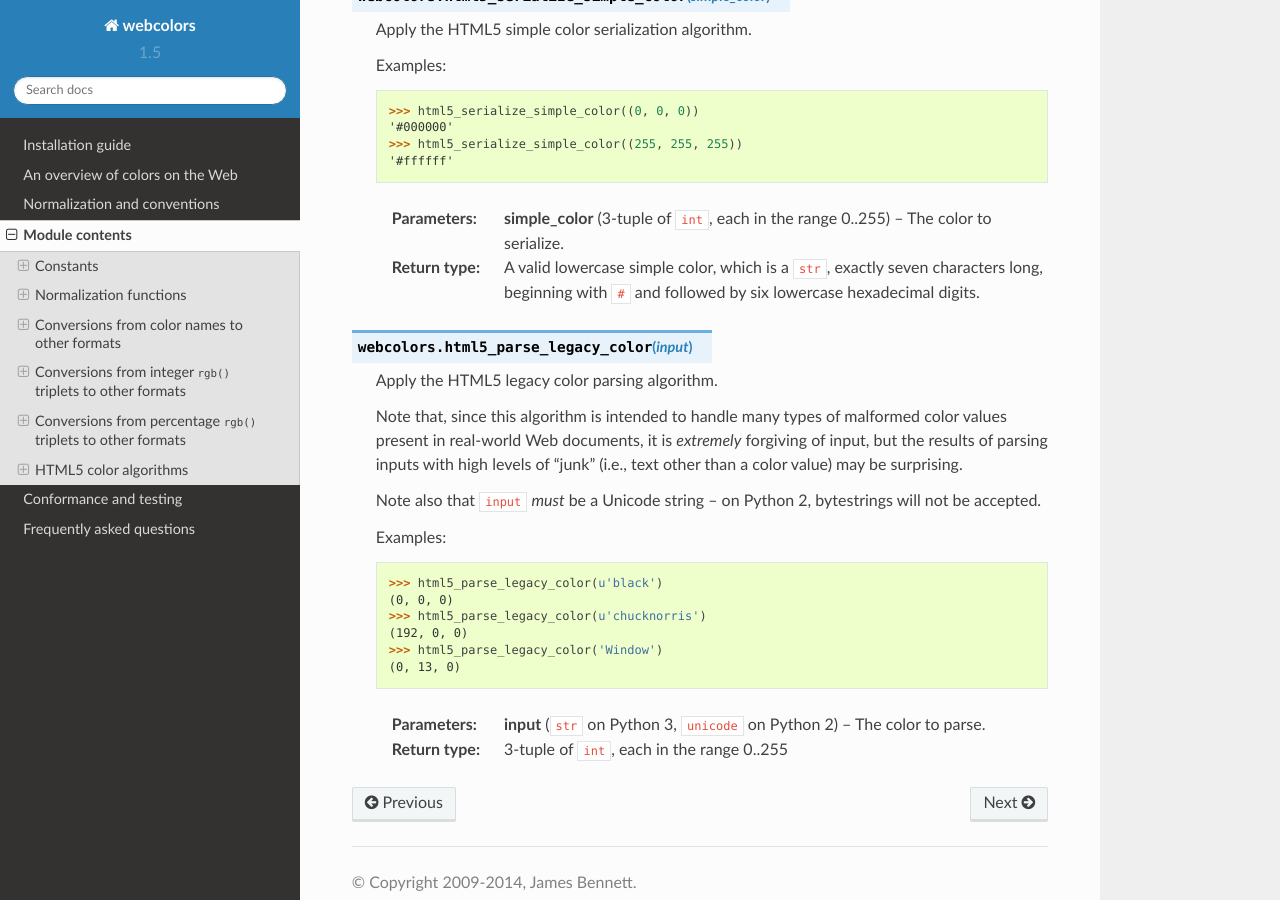
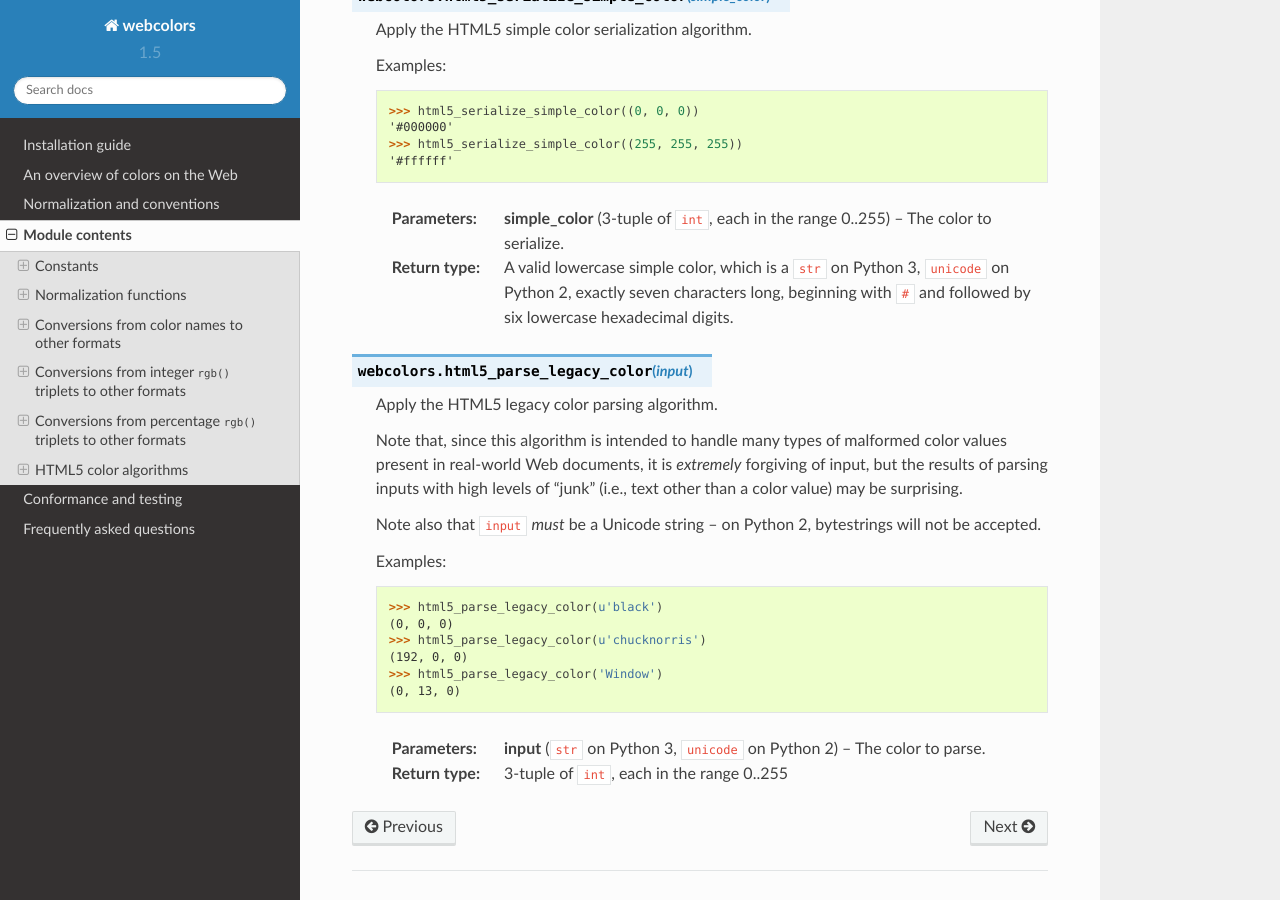
Before and after one commit to ubernostrum/webcolors, a Sphinx documentation site: the page built from docs/contents.rst, in a window 1280 px wide and 900 px high, scrolled down 9377 px. Built offline with Sphinx 7.4.7 and the Read the Docs theme 2.0.0, drawn with Linux system fonts in a browser that asks for light colours.

Commit message:
Ensure that HTML5 serialization returns a Unicode string.

```diff
--- a/docs/contents.rst
+++ b/docs/contents.rst
@@ -519,9 +519,10 @@
 
    :param simple_color: The color to serialize.
    :type simple_color: 3-tuple of ``int``, each in the range 0..255
-   :rtype: A valid lowercase simple color, which is a ``str``, exactly
-      seven characters long, beginning with ``#`` and followed by six
-      lowercase hexadecimal digits.
+   :rtype: A valid lowercase simple color, which is a ``str`` on
+      Python 3, ``unicode`` on Python 2, exactly seven characters
+      long, beginning with ``#`` and followed by six lowercase
+      hexadecimal digits.
 
 .. function:: html5_parse_legacy_color(input)
 
--- a/webcolors.py
+++ b/webcolors.py
@@ -633,7 +633,7 @@
 
     # 1. Let result be a string consisting of a single "#" (U+0023)
     #    character.
-    result = '#'
+    result = u'#'
 
     # 2. Convert the red, green, and blue components in turn to
     #    two-digit hexadecimal numbers using lowercase ASCII hex
```
